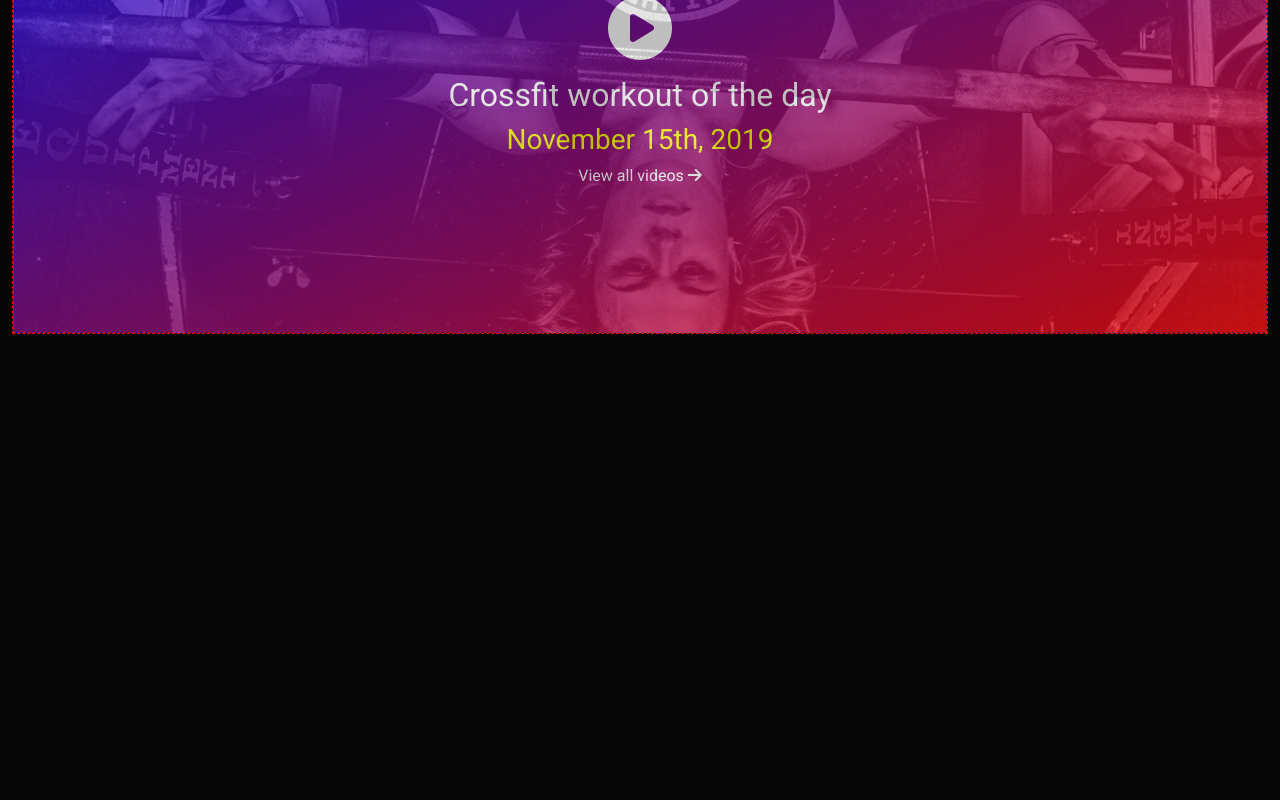
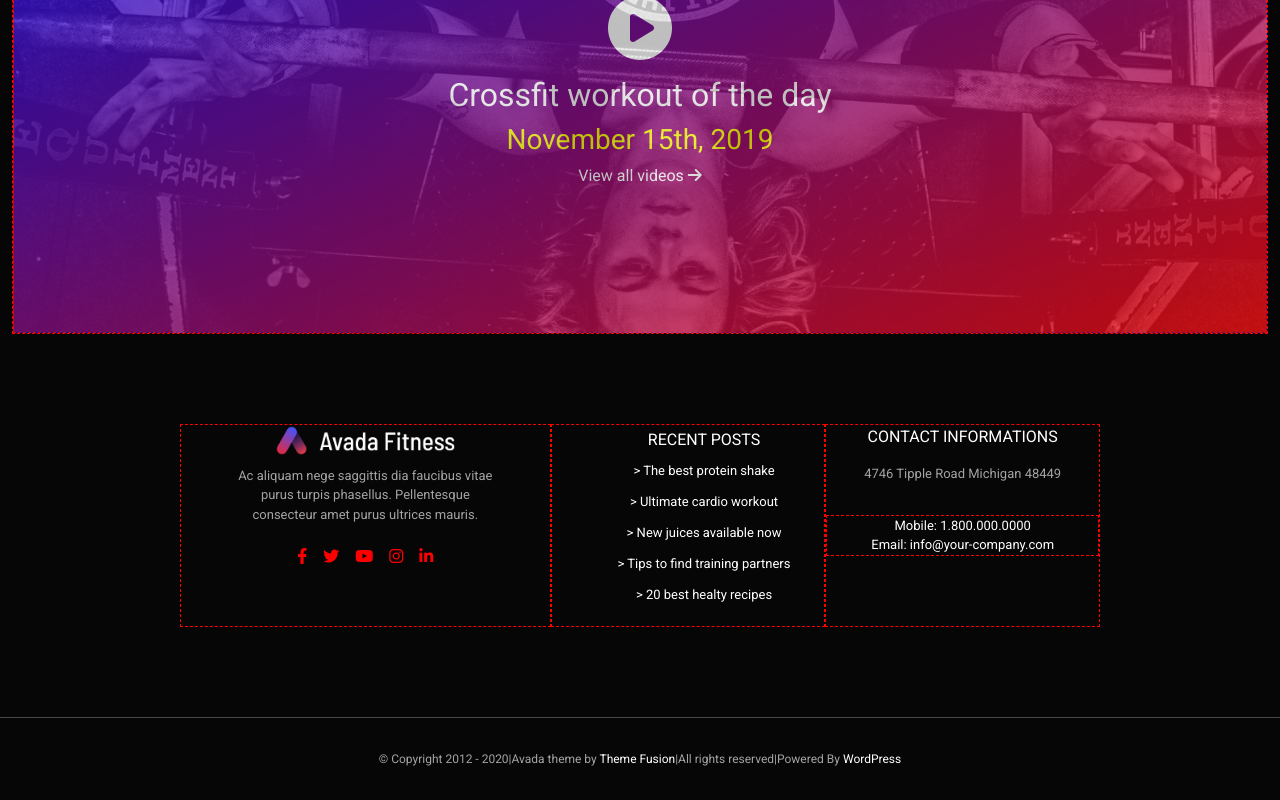
Before and after one commit to Pulcioo/proj-html-vuejs, a Vue app: page / in a window 1280 px wide. Shown: the part 4740-5540 px from the top of the page. Before the commit the page ends 5074 px from the top, so only its background shows below. Built offline with nearby package versions, Linux system fonts and the light colour scheme.

Commit message:
aggiunto footer

```diff
--- a/src/App.vue
+++ b/src/App.vue
@@ -8,7 +8,7 @@
       :articles="articles"
       :clubs="clubs"
     />
-    <FooterComponent />
+    <FooterComponent :footerItem="footerItem" />
   </div>
 </template>
 
@@ -137,6 +137,13 @@
           subtitle: "Visit Power Gym >",
         },
       ],
+      footerItem: [
+        { message: "> The best protein shake" },
+        { message: "> Ultimate cardio workout" },
+        { message: "> New juices available now" },
+        { message: "> Tips to find training partners" },
+        { message: "> 20 best healty recipes" },
+      ],
     };
   },
 };
--- a/src/components/FooterComponent.vue
+++ b/src/components/FooterComponent.vue
@@ -1,14 +1,94 @@
 <template>
   <div class="container-fluid">
-    <div class="row"></div>
+    <div class="row d-flex justify-content-center text-center" id="footer">
+      <div class="col d-flex flex-column align-items-center px-5">
+        <img src="images/logo.png" alt="logo" />
+        <p class="gray small">
+          Ac aliquam nege saggittis dia faucibus vitae purus turpis phasellus.
+          Pellentesque consecteur amet purus ultrices mauris.
+        </p>
+        <div>
+          <i class="fa-brands fa-facebook-f m-2 red"></i>
+          <i class="fa-brands fa-twitter m-2 red"></i>
+          <i class="fa-brands fa-youtube m-2 red"></i>
+          <i class="fa-brands fa-instagram m-2 red"></i>
+          <i class="fa-brands fa-linkedin-in m-2 red"></i>
+        </div>
+      </div>
+      <div class="col">
+        <ul>
+          <span>RECENT POSTS</span>
+          <li v-for="item in footerItem" :key="item.message">
+            <a href="#" class="small">{{ item.message }}</a>
+          </li>
+        </ul>
+      </div>
+      <div class="col">
+        <div class="info-text">
+          <span>CONTACT INFORMATIONS</span>
+          <p class="gray small">4746 Tipple Road Michigan 48449</p>
+          <div class="d-flex flex-column">
+            <span class="small">Mobile: 1.800.000.0000</span>
+            <span class="small">Email: info@your-company.com</span>
+          </div>
+        </div>
+      </div>
+    </div>
+    <div class="row">
+      <hr />
+      <p class="gray py-3 text-center" id="pie">
+        © Copyright 2012 - 2020|Avada theme by <span>Theme Fusion</span>|All
+        rights reserved|Powered By <span>WordPress</span>
+      </p>
+    </div>
   </div>
 </template>
 
 <script>
 export default {
   name: "FooterComponent",
+  props: {
+    footerItem: Array,
+  },
 };
 </script>
 
 <style scoped lang="scss">
+#footer {
+  padding: 90px 180px;
+
+  img {
+    width: 180px;
+    padding-bottom: 10px;
+  }
+
+  ul {
+    line-height: 30px;
+
+    li {
+      list-style-type: none;
+
+      a {
+        text-decoration: none;
+        color: white;
+
+        &:hover {
+          color: red;
+        }
+      }
+    }
+  }
+
+  .info-text p {
+    padding: 15px;
+  }
+}
+
+#pie {
+  font-size: 12px;
+
+  span {
+    color: white;
+  }
+}
 </style>
```
